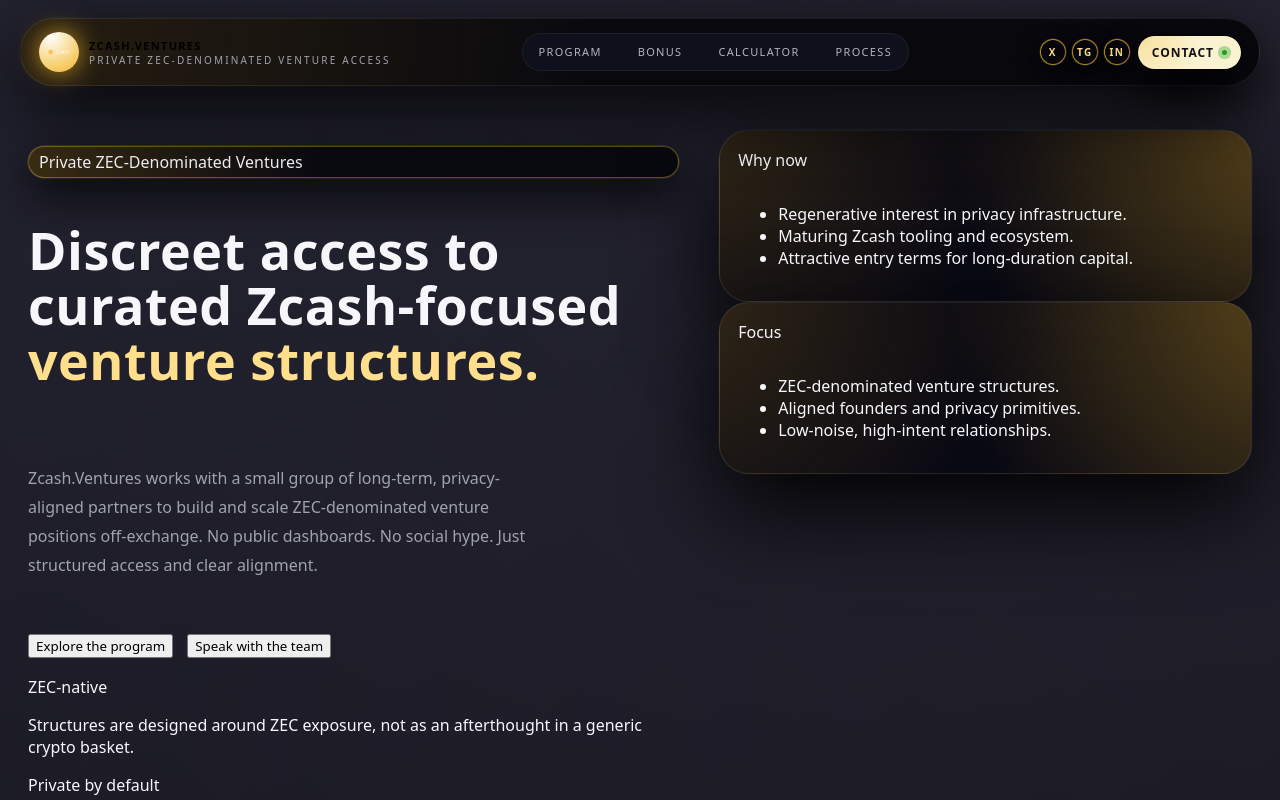
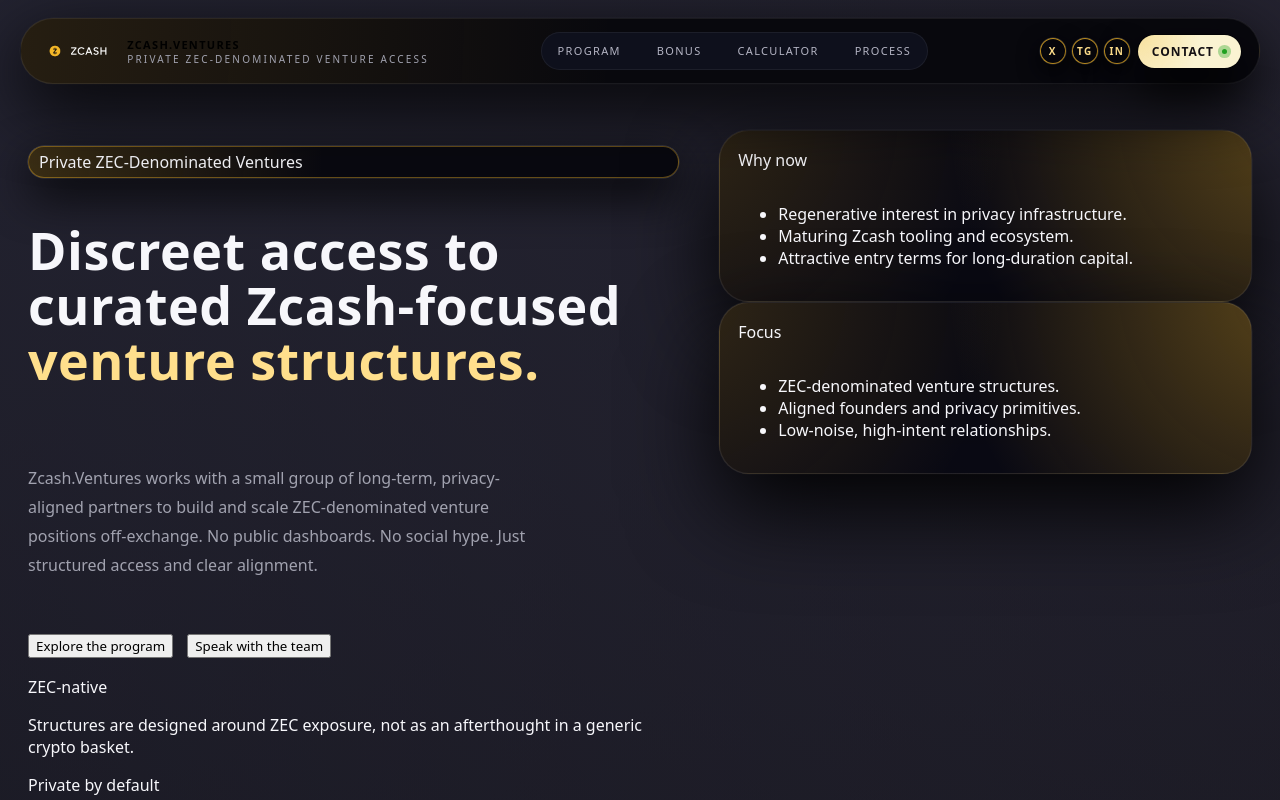
Before and after one commit to Gatsby01k/zcv-land, a Next.js app: page / in a window 1280 px wide. Shown: the top 800 px of the page. Built offline with nearby package versions, Linux system fonts and the light colour scheme.

Commit message:
Update globals.css

```diff
--- a/app/globals.css
+++ b/app/globals.css
@@ -125,22 +125,17 @@
   cursor: pointer;
 }
 
+/* ЛОГОТИП — показываем полный PNG, не круг */
 .brand-logo {
-  width: 40px;
-  height: 40px;
-  border-radius: 999px;
-  background: radial-gradient(circle at 30% 10%, #ffffff, var(--gold));
   display: flex;
   align-items: center;
-  justify-content: center;
-  overflow: hidden;
-  flex-shrink: 0;
-  box-shadow: 0 0 26px rgba(244, 183, 40, 0.8);
+  justify-content: flex-start;
+  height: 32px;
 }
 
 .brand-logo img {
-  height: 28px;
-  width: 28px;
+  height: 100%;
+  width: auto;
   object-fit: contain;
   display: block;
 }
```
